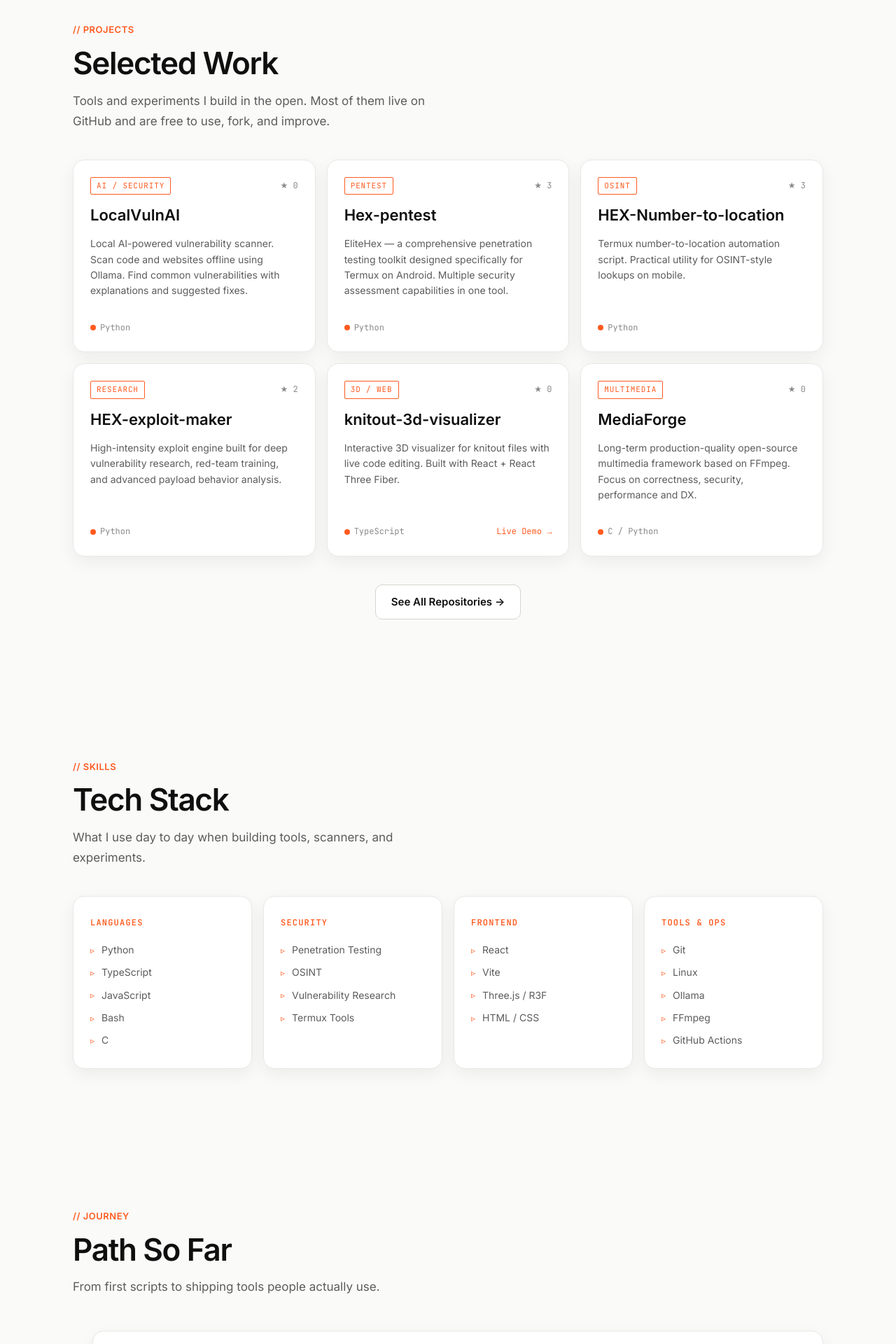
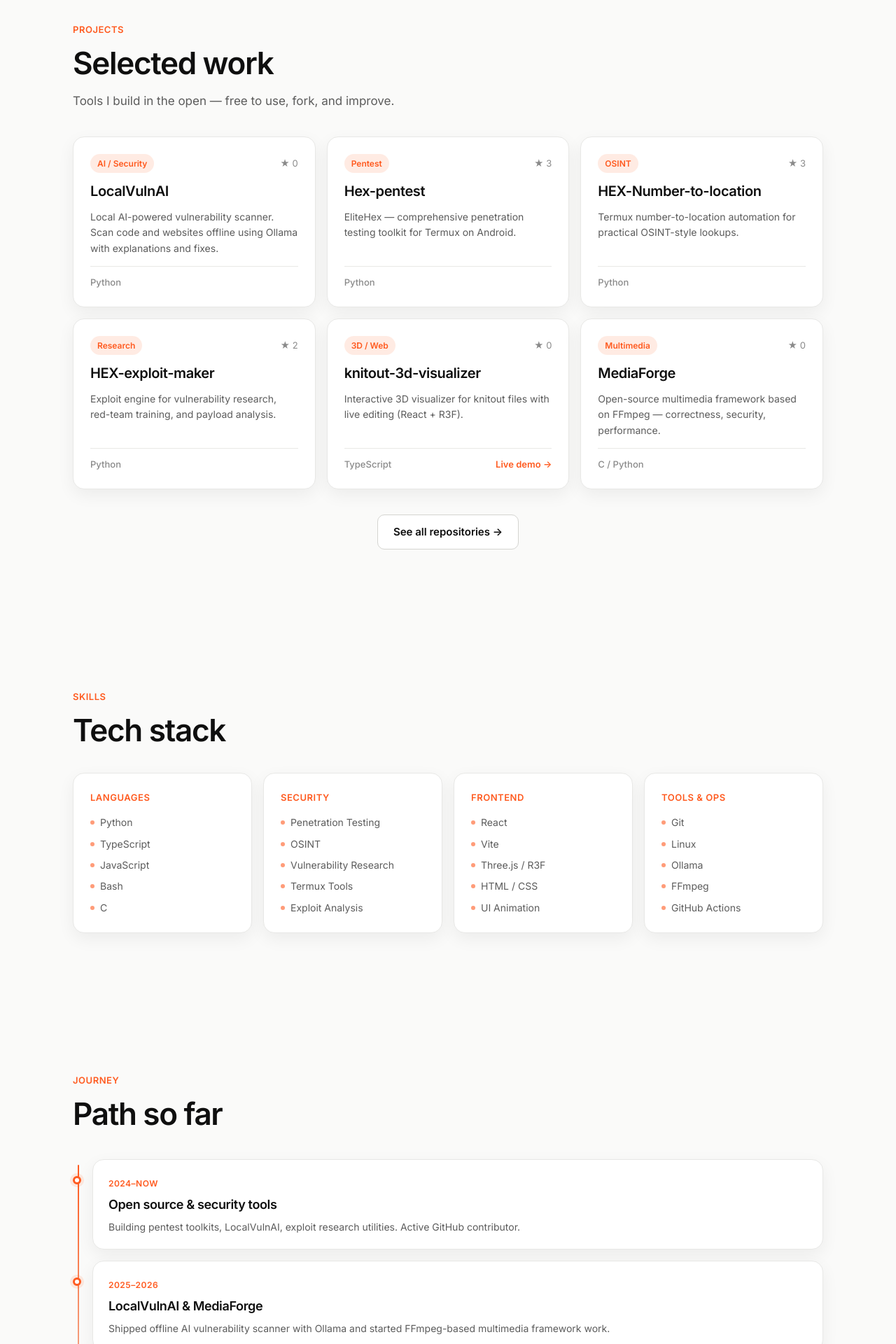
Before and after one commit to BluHExH/portfolio, a React (Vite) app: page / in a window 1280 px wide. Shown: the part 2060-3980 px from the top of the page at 70% size. Built offline with nearby package versions, Linux system fonts and the light colour scheme.

Commit message:
Update Projects Skills Experience light theme

```diff
--- a/src/components/Experience.tsx
+++ b/src/components/Experience.tsx
@@ -1,22 +1,19 @@
 import { useInView } from '../hooks/useInView'
 
 const timeline = [
-  { year: '2024–Now', title: 'Open Source & Security Tools', desc: 'Building pentest toolkits, LocalVulnAI, exploit research utilities. Active GitHub contributor focused on practical security software.' },
-  { year: '2025–2026', title: 'LocalVulnAI & MediaForge', desc: 'Shipped offline AI vulnerability scanner with Ollama and started long-term FFmpeg-based multimedia framework work.' },
-  { year: '2024–2025', title: 'Termux Security Suite', desc: 'Hex-pentest, number-to-location, brute-force utilities designed for mobile red-team workflows on Android.' },
-  { year: 'Ongoing', title: 'Community & Learning', desc: 'Exploring new stacks, mentoring juniors, and shipping educational content around security and open source.' },
+  { year: '2024–Now', title: 'Open source & security tools', desc: 'Building pentest toolkits, LocalVulnAI, exploit research utilities. Active GitHub contributor.' },
+  { year: '2025–2026', title: 'LocalVulnAI & MediaForge', desc: 'Shipped offline AI vulnerability scanner with Ollama and started FFmpeg-based multimedia framework work.' },
+  { year: '2024–2025', title: 'Termux security suite', desc: 'Hex-pentest, number-to-location, and related utilities for mobile red-team workflows.' },
+  { year: 'Ongoing', title: 'Community & learning', desc: 'Exploring new stacks and shipping practical open source software.' },
 ]
 
 export default function Experience() {
   const { ref, inView } = useInView(0.15)
   return (
-    <section id="experience" className="section experience" ref={ref}>
+    <section id="experience" className="section" ref={ref}>
       <div className="container">
-        <p className={`section-label reveal ${inView ? 'visible' : ''}`}>// JOURNEY</p>
-        <h2 className={`section-title reveal reveal-delay-1 ${inView ? 'visible' : ''}`}>Path So Far</h2>
-        <p className={`section-desc reveal reveal-delay-2 ${inView ? 'visible' : ''}`}>
-          From first scripts to shipping tools people actually use.
-        </p>
+        <p className={`section-label reveal ${inView ? 'visible' : ''}`}>Journey</p>
+        <h2 className={`section-title reveal reveal-delay-1 ${inView ? 'visible' : ''}`}>Path so far</h2>
         <div className={`timeline stagger ${inView ? 'visible' : ''}`}>
           {timeline.map((t, i) => (
             <div key={i} className="timeline-item">
@@ -31,15 +28,14 @@ export default function Experience() {
         </div>
       </div>
       <style>{`
-        .timeline { margin-top: 48px; position: relative; padding-left: 28px; }
-        .timeline::before { content: ""; position: absolute; left: 7px; top: 8px; bottom: 8px; width: 1px; background: linear-gradient(to bottom, var(--accent), var(--border-subtle)); }
-        .timeline-item { position: relative; margin-bottom: 20px; }
-        .timeline-marker { position: absolute; left: -28px; top: 22px; width: 11px; height: 11px; border-radius: 50%; background: var(--bg-void); border: 2px solid var(--accent); box-shadow: 0 0 12px var(--accent-glow); }
-        .timeline-content { padding: 22px 24px; transition: border-color 0.25s, transform 0.25s; }
-        .timeline-content:hover { border-color: var(--accent); transform: translateX(4px); }
-        .timeline-year { font-family: var(--font-mono); font-size: 11px; letter-spacing: 0.1em; color: var(--accent); }
-        .timeline-title { font-family: var(--font-display); font-size: 22px; font-weight: 600; margin: 6px 0 8px; }
-        .timeline-desc { color: var(--text-secondary); font-size: 14px; line-height: 1.65; }
+        .timeline { margin-top: 40px; position: relative; padding-left: 28px; }
+        .timeline::before { content: ""; position: absolute; left: 7px; top: 8px; bottom: 8px; width: 2px; background: linear-gradient(to bottom, var(--accent), var(--border)); border-radius: 2px; }
+        .timeline-item { position: relative; margin-bottom: 16px; }
+        .timeline-marker { position: absolute; left: -28px; top: 24px; width: 12px; height: 12px; border-radius: 50%; background: #fff; border: 3px solid var(--accent); box-shadow: 0 0 0 4px var(--accent-soft); }
+        .timeline-content { padding: 20px 22px; }
+        .timeline-year { font-size: 12px; font-weight: 700; color: var(--accent); text-transform: uppercase; letter-spacing: 0.04em; }
+        .timeline-title { font-size: 18px; font-weight: 700; margin: 4px 0 6px; letter-spacing: -0.02em; }
+        .timeline-desc { color: var(--text-secondary); font-size: 14px; line-height: 1.6; }
       `}</style>
     </section>
   )
--- a/src/components/Projects.tsx
+++ b/src/components/Projects.tsx
@@ -1,81 +1,25 @@
+import { useInView } from '../hooks/useInView'
+
 const projects = [
-  {
-    name: 'LocalVulnAI',
-    description:
-      'Local AI-powered vulnerability scanner. Scan code and websites offline using Ollama. Find common vulnerabilities with explanations and suggested fixes.',
-    language: 'Python',
-    stars: 0,
-    url: 'https://github.com/BluHExH/LocalVulnAI',
-    tag: 'AI / Security',
-  },
-  {
-    name: 'Hex-pentest',
-    description:
-      'EliteHex — a comprehensive penetration testing toolkit designed specifically for Termux on Android. Multiple security assessment capabilities in one tool.',
-    language: 'Python',
-    stars: 3,
-    url: 'https://github.com/BluHExH/Hex-pentest',
-    tag: 'Pentest',
-  },
-  {
-    name: 'HEX-Number-to-location',
-    description:
-      'Termux number-to-location automation script. Practical utility for OSINT-style lookups on mobile.',
-    language: 'Python',
-    stars: 3,
-    url: 'https://github.com/BluHExH/HEX-Number-to-location',
-    tag: 'OSINT',
-  },
-  {
-    name: 'HEX-exploit-maker',
-    description:
-      'High-intensity exploit engine built for deep vulnerability research, red-team training, and advanced payload behavior analysis.',
-    language: 'Python',
-    stars: 2,
-    url: 'https://github.com/BluHExH/HEX-exploit-maker',
-    tag: 'Research',
-  },
-  {
-    name: 'knitout-3d-visualizer',
-    description:
-      'Interactive 3D visualizer for knitout files with live code editing. Built with React + React Three Fiber.',
-    language: 'TypeScript',
-    stars: 0,
-    url: 'https://github.com/BluHExH/knitout-3d-visualizer',
-    demo: 'https://knitout-3d-viz.vercel.app',
-    tag: '3D / Web',
-  },
-  {
-    name: 'MediaForge',
-    description:
-      'Long-term production-quality open-source multimedia framework based on FFmpeg. Focus on correctness, security, performance and DX.',
-    language: 'C / Python',
-    stars: 0,
-    url: 'https://github.com/BluHExH/MediaForge',
-    tag: 'Multimedia',
-  },
+  { name: 'LocalVulnAI', description: 'Local AI-powered vulnerability scanner. Scan code and websites offline using Ollama with explanations and fixes.', language: 'Python', stars: 0, url: 'https://github.com/BluHExH/LocalVulnAI', tag: 'AI / Security' },
+  { name: 'Hex-pentest', description: 'EliteHex — comprehensive penetration testing toolkit for Termux on Android.', language: 'Python', stars: 3, url: 'https://github.com/BluHExH/Hex-pentest', tag: 'Pentest' },
+  { name: 'HEX-Number-to-location', description: 'Termux number-to-location automation for practical OSINT-style lookups.', language: 'Python', stars: 3, url: 'https://github.com/BluHExH/HEX-Number-to-location', tag: 'OSINT' },
+  { name: 'HEX-exploit-maker', description: 'Exploit engine for vulnerability research, red-team training, and payload analysis.', language: 'Python', stars: 2, url: 'https://github.com/BluHExH/HEX-exploit-maker', tag: 'Research' },
+  { name: 'knitout-3d-visualizer', description: 'Interactive 3D visualizer for knitout files with live editing (React + R3F).', language: 'TypeScript', stars: 0, url: 'https://github.com/BluHExH/knitout-3d-visualizer', demo: 'https://knitout-3d-viz.vercel.app', tag: '3D / Web' },
+  { name: 'MediaForge', description: 'Open-source multimedia framework based on FFmpeg — correctness, security, performance.', language: 'C / Python', stars: 0, url: 'https://github.com/BluHExH/MediaForge', tag: 'Multimedia' },
 ]
 
 export default function Projects() {
+  const { ref, inView } = useInView(0.1)
   return (
-    <section id="projects" className="section projects">
+    <section id="projects" className="section" ref={ref}>
       <div className="container">
-        <p className="section-label">// PROJECTS</p>
-        <h2 className="section-title">Selected Work</h2>
-        <p className="section-desc">
-          Tools and experiments I build in the open. Most of them live on GitHub
-          and are free to use, fork, and improve.
-        </p>
-
-        <div className="project-grid">
+        <p className={`section-label reveal ${inView ? 'visible' : ''}`}>Projects</p>
+        <h2 className={`section-title reveal reveal-delay-1 ${inView ? 'visible' : ''}`}>Selected work</h2>
+        <p className={`section-desc reveal reveal-delay-2 ${inView ? 'visible' : ''}`}>Tools I build in the open — free to use, fork, and improve.</p>
+        <div className={`project-grid stagger ${inView ? 'visible' : ''}`}>
           {projects.map((p) => (
-            <a
-              key={p.name}
-              href={p.url}
-              target="_blank"
-              rel="noopener noreferrer"
-              className="card project-card"
-            >
+            <a key={p.name} href={p.url} target="_blank" rel="noopener noreferrer" className="card project-card">
               <div className="project-top">
                 <span className="project-tag">{p.tag}</span>
                 <span className="project-stars">★ {p.stars}</span>
@@ -83,123 +27,32 @@ export default function Projects() {
               <h3 className="project-name">{p.name}</h3>
               <p className="project-desc">{p.description}</p>
               <div className="project-footer">
-                <span className="project-lang">
-                  <span className="lang-dot" />
-                  {p.language}
-                </span>
+                <span className="project-lang">{p.language}</span>
                 {p.demo && (
-                  <span
-                    className="project-demo"
-                    onClick={(e) => {
-                      e.preventDefault()
-                      e.stopPropagation()
-                      window.open(p.demo, '_blank')
-                    }}
-                  >
-                    Live Demo →
+                  <span className="project-demo" onClick={(e) => { e.preventDefault(); e.stopPropagation(); window.open(p.demo!, '_blank') }}>
+                    Live demo →
                   </span>
                 )}
               </div>
             </a>
           ))}
         </div>
-
-        <div className="projects-cta">
-          <a
-            href="https://github.com/BluHExH?tab=repositories"
-            target="_blank"
-            rel="noopener noreferrer"
-            className="btn btn-secondary"
-          >
-            See All Repositories →
-          </a>
+        <div className={`projects-cta reveal reveal-delay-3 ${inView ? 'visible' : ''}`}>
+          <a href="https://github.com/BluHExH?tab=repositories" target="_blank" rel="noopener noreferrer" className="btn btn-secondary">See all repositories →</a>
         </div>
       </div>
-
       <style>{`
-        .project-grid {
-          display: grid;
-          grid-template-columns: repeat(auto-fill, minmax(300px, 1fr));
-          gap: 16px;
-          margin-top: 40px;
-        }
-        .project-card {
-          display: flex;
-          flex-direction: column;
-          gap: 12px;
-          transition: border-color 0.15s, transform 0.15s;
-        }
-        .project-card:hover {
-          border-color: var(--accent);
-          transform: translateY(-2px);
-        }
-        .project-top {
-          display: flex;
-          justify-content: space-between;
-          align-items: center;
-        }
-        .project-tag {
-          font-family: var(--font-mono);
-          font-size: 11px;
-          letter-spacing: 0.08em;
-          text-transform: uppercase;
-          color: var(--accent);
-          border: 1px solid var(--accent);
-          padding: 3px 8px;
-          border-radius: 2px;
-        }
-        .project-stars {
-          font-family: var(--font-mono);
-          font-size: 12px;
-          color: var(--text-muted);
-        }
-        .project-name {
-          font-family: var(--font-display);
-          font-size: 22px;
-          font-weight: 600;
-          color: var(--text-primary);
-        }
-        .project-desc {
-          font-size: 14px;
-          color: var(--text-secondary);
-          line-height: 1.6;
-          flex: 1;
-        }
-        .project-footer {
-          display: flex;
-          justify-content: space-between;
-          align-items: center;
-          margin-top: 8px;
-          padding-top: 12px;
-          border-top: 1px solid var(--border-subtle);
-        }
-        .project-lang {
-          display: flex;
-          align-items: center;
-          gap: 6px;
-          font-family: var(--font-mono);
-          font-size: 12px;
-          color: var(--text-muted);
-        }
-        .lang-dot {
-          width: 8px;
-          height: 8px;
-          border-radius: 50%;
-          background: var(--accent);
-        }
-        .project-demo {
-          font-family: var(--font-mono);
-          font-size: 12px;
-          color: var(--accent);
-          cursor: pointer;
-        }
-        .project-demo:hover {
-          text-decoration: underline;
-        }
-        .projects-cta {
-          margin-top: 40px;
-          text-align: center;
-        }
+        .project-grid { display: grid; grid-template-columns: repeat(auto-fill, minmax(300px, 1fr)); gap: 16px; margin-top: 36px; }
+        .project-card { display: flex; flex-direction: column; gap: 10px; }
+        .project-top { display: flex; justify-content: space-between; align-items: center; }
+        .project-tag { font-size: 12px; font-weight: 600; color: var(--accent); background: var(--accent-soft); padding: 4px 10px; border-radius: 999px; }
+        .project-stars { font-size: 13px; color: var(--text-muted); }
+        .project-name { font-size: 20px; font-weight: 700; letter-spacing: -0.02em; }
+        .project-desc { font-size: 14px; color: var(--text-secondary); line-height: 1.6; flex: 1; }
+        .project-footer { display: flex; justify-content: space-between; align-items: center; padding-top: 12px; border-top: 1px solid var(--border); margin-top: 4px; }
+        .project-lang { font-size: 13px; color: var(--text-muted); font-weight: 500; }
+        .project-demo { font-size: 13px; font-weight: 600; color: var(--accent); cursor: pointer; }
+        .projects-cta { margin-top: 36px; text-align: center; }
       `}</style>
     </section>
   )
--- a/src/components/Skills.tsx
+++ b/src/components/Skills.tsx
@@ -1,84 +1,39 @@
+import { useInView } from '../hooks/useInView'
+
 const skillGroups = [
-  {
-    title: 'Languages',
-    items: ['Python', 'TypeScript', 'JavaScript', 'Bash', 'C'],
-  },
-  {
-    title: 'Security',
-    items: ['Penetration Testing', 'OSINT', 'Vulnerability Research', 'Termux Tools'],
-  },
-  {
-    title: 'Frontend',
-    items: ['React', 'Vite', 'Three.js / R3F', 'HTML / CSS'],
-  },
-  {
-    title: 'Tools & Ops',
-    items: ['Git', 'Linux', 'Ollama', 'FFmpeg', 'GitHub Actions'],
-  },
+  { title: 'Languages', items: ['Python', 'TypeScript', 'JavaScript', 'Bash', 'C'] },
+  { title: 'Security', items: ['Penetration Testing', 'OSINT', 'Vulnerability Research', 'Termux Tools', 'Exploit Analysis'] },
+  { title: 'Frontend', items: ['React', 'Vite', 'Three.js / R3F', 'HTML / CSS', 'UI Animation'] },
+  { title: 'Tools & Ops', items: ['Git', 'Linux', 'Ollama', 'FFmpeg', 'GitHub Actions'] },
 ]
 
 export default function Skills() {
+  const { ref, inView } = useInView(0.15)
   return (
-    <section id="skills" className="section skills">
+    <section id="skills" className="section" ref={ref}>
       <div className="container">
-        <p className="section-label">// SKILLS</p>
-        <h2 className="section-title">Tech Stack</h2>
-        <p className="section-desc">
-          What I use day to day when building tools, scanners, and experiments.
-        </p>
-
-        <div className="skills-grid">
+        <p className={`section-label reveal ${inView ? 'visible' : ''}`}>Skills</p>
+        <h2 className={`section-title reveal reveal-delay-1 ${inView ? 'visible' : ''}`}>Tech stack</h2>
+        <div className={`skills-grid stagger ${inView ? 'visible' : ''}`}>
           {skillGroups.map((group) => (
             <div key={group.title} className="card skill-card">
               <h3 className="skill-title">{group.title}</h3>
               <ul className="skill-list">
                 {group.items.map((item) => (
-                  <li key={item}>
-                    <span className="skill-bullet">▹</span>
-                    {item}
-                  </li>
+                  <li key={item}>{item}</li>
                 ))}
               </ul>
             </div>
           ))}
         </div>
       </div>
-
       <style>{`
-        .skills-grid {
-          display: grid;
-          grid-template-columns: repeat(auto-fill, minmax(220px, 1fr));
-          gap: 16px;
-          margin-top: 40px;
-        }
-        .skill-card {
-          padding: 28px 24px;
-        }
-        .skill-title {
-          font-family: var(--font-mono);
-          font-size: 12px;
-          letter-spacing: 0.1em;
-          text-transform: uppercase;
-          color: var(--accent);
-          margin-bottom: 18px;
-        }
-        .skill-list {
-          list-style: none;
-          display: flex;
-          flex-direction: column;
-          gap: 10px;
-        }
-        .skill-list li {
-          display: flex;
-          align-items: center;
-          gap: 10px;
-          font-size: 14px;
-          color: var(--text-secondary);
-        }
-        .skill-bullet {
-          color: var(--accent);
-          font-size: 12px;
-        }
+        .skills-grid { display: grid; grid-template-columns: repeat(auto-fill, minmax(220px, 1fr)); gap: 16px; margin-top: 36px; }
+        .skill-card { padding: 24px; }
+        .skill-title { font-size: 13px; font-weight: 700; text-transform: uppercase; letter-spacing: 0.04em; color: var(--accent); margin-bottom: 14px; }
+        .skill-list { list-style: none; display: flex; flex-direction: column; gap: 8px; }
+        .skill-list li { font-size: 14px; color: var(--text-secondary); padding-left: 14px; position: relative; }
+        .skill-list li::before { content: ""; position: absolute; left: 0; top: 8px; width: 6px; height: 6px; border-radius: 50%; background: var(--accent); opacity: 0.6; }
       `}</style>
     </section>
   )
```
